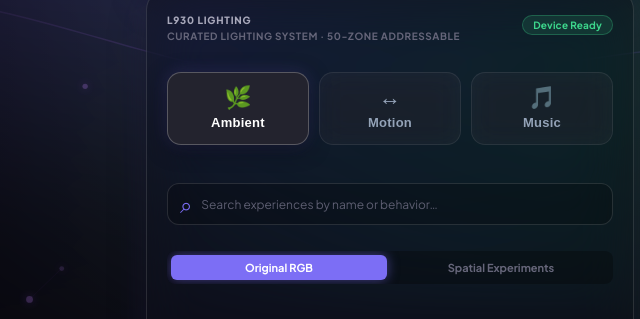
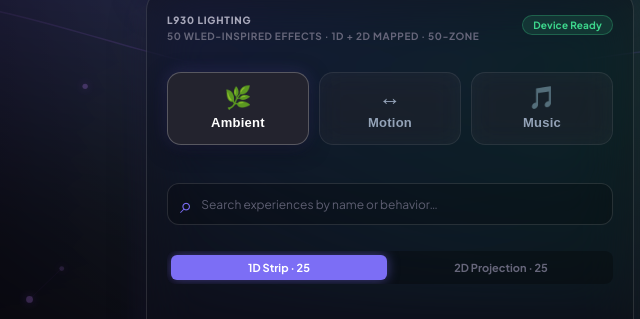
Before and after one commit to iamp1000/summer-please-turn-off-the-lights, a plain HTML site: page web/index.html in a window 1280 px wide. Shown: the part 481-800 px from the top of the page, 250-890 px from the left. Drawn offline with Linux system fonts and the light colour scheme; files that its build step writes are made by us from their sources; no server answers; files whose address does not match are found by name.

Commit message:
Add 1D and 2D filters for the 50-effect web shelf

```diff
--- a/web/index.html
+++ b/web/index.html
@@ -103,7 +103,7 @@
         <div class="card-title-row">
           <div>
             <span class="card-tag" id="experienceHubHeader">L930 LIGHTING</span>
-            <div class="experience-subheading" id="experienceSubheading">CURATED LIGHTING SYSTEM · 50-ZONE ADDRESSABLE</div>
+            <div class="experience-subheading" id="experienceSubheading">50 WLED-INSPIRED EFFECTS · 1D + 2D MAPPED · 50-ZONE</div>
           </div>
           <span class="status-pill-subtle" id="experienceStatusPill">Device Ready</span>
         </div>
@@ -133,8 +133,8 @@
                    aria-label="Search lighting experiences">
           </label>
           <div class="effects-filter-tabs" id="effectsFilterTabs">
-            <button type="button" class="effect-tab-btn active" data-category="creative" onclick="setEffectCategory('creative')">Original RGB</button>
-            <button type="button" class="effect-tab-btn" data-category="advanced" onclick="setEffectCategory('advanced')">Spatial Experiments</button>
+            <button type="button" class="effect-tab-btn active" data-category="1d" onclick="setEffectCategory('1d')">1D Strip · 25</button>
+            <button type="button" class="effect-tab-btn" data-category="2d" onclick="setEffectCategory('2d')">2D Projection · 25</button>
           </div>
         </div>
 
```
